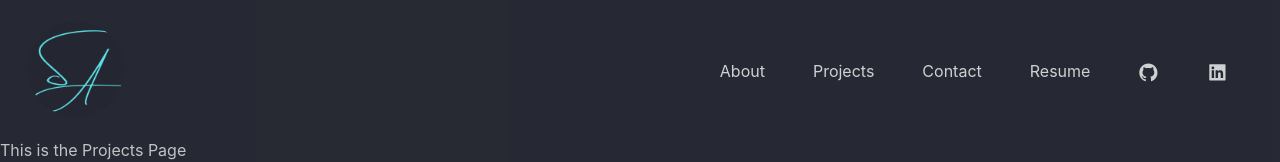
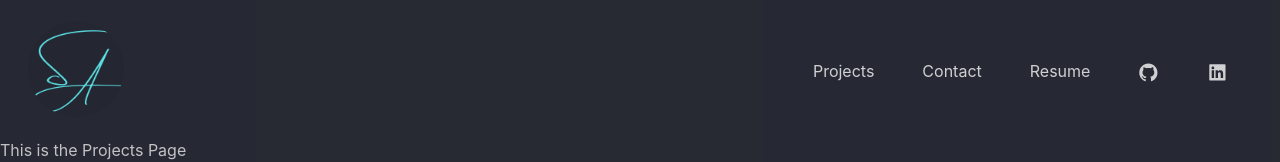
Before and after one commit to s-angelle/portfolio-site, a React (Create React App) app: page /projects in a window 1280 px wide. Shown: the top 162 px of the page. Built offline with nearby package versions, Linux system fonts and the light colour scheme.

Commit message:
updated pages and components folders

```diff
--- a/src/components/NavBar/NavBar.jsx
+++ b/src/components/NavBar/NavBar.jsx
@@ -27,11 +27,6 @@ const NavBar = () => {
           </button>
           <div className="collapse navbar-collapse" id="navbarSupportedContent">
             <ul className="navbar-nav ms-auto mb-0 mb-lg-0">
-              <li className="nav-item mt-1 underline">
-                <Link className="nav-link" to="/about">
-                  About
-                </Link>
-              </li>
               <li className="nav-item mt-1 underline">
                 <Link className="nav-link" to="/projects">
                   Projects
--- a/src/pages/App/App.jsx
+++ b/src/pages/App/App.jsx
@@ -19,7 +19,6 @@ const App = () => {
       <NavBar />
       <Routes>
         <Route path="/" element={<Home />} />
-        <Route path="/about" element={<About />} />
         <Route path="/projects" element={<Projects />} />
       </Routes>
       <About />
--- a/src/pages/Projects/Projects.jsx
+++ b/src/pages/Projects/Projects.jsx
@@ -4,7 +4,7 @@ import "./Projects.css";
 
 const Projects = () => {
     return (
-        <div id="projects-div" >
+        <div className="animate__animated animate__rollIn" id="projects-div" >
             <p>This is the Projects Page</p>
         </div>
     );
```
